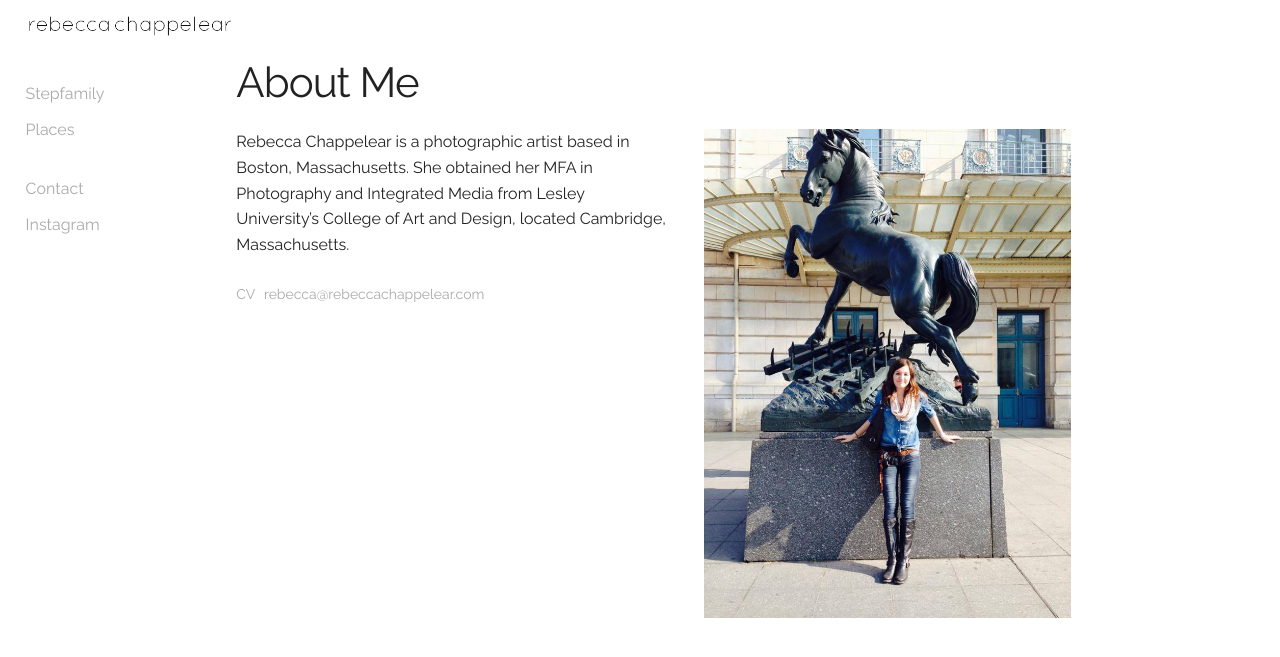
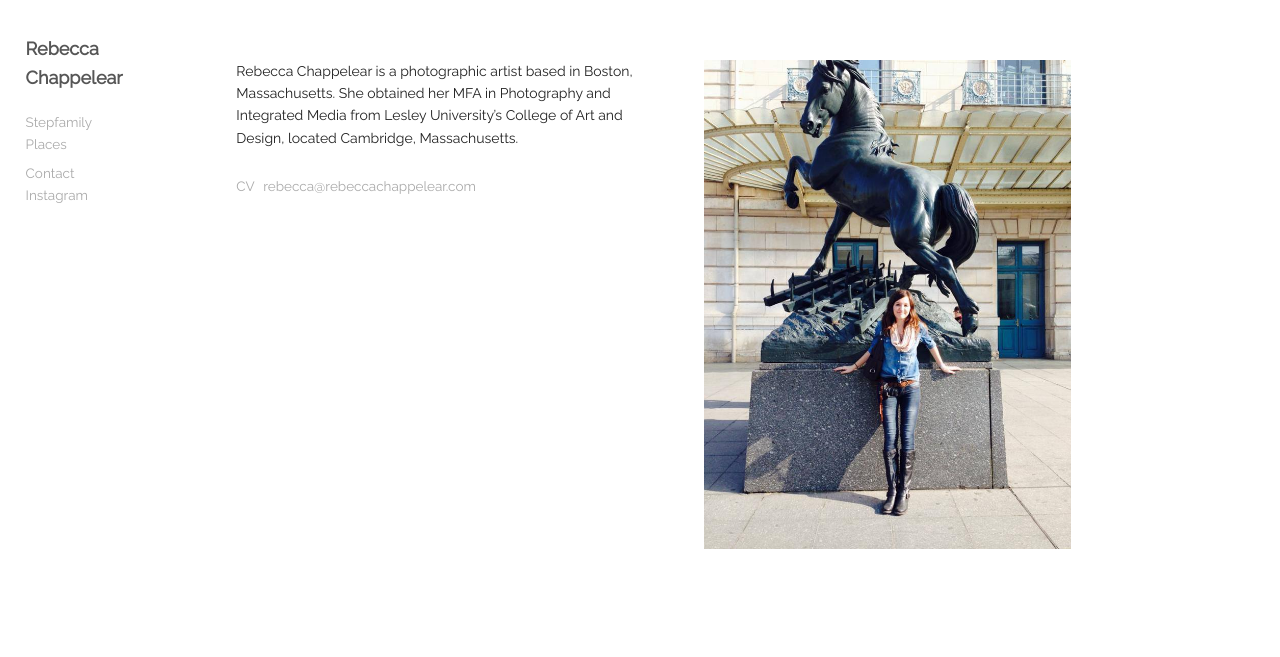
Before and after one commit to rchappelear/rchappelear.github.io, a Jekyll site: the page built from contact.html, in a window 1280 px wide. Shown: the top 657 px of the page. Built offline with Jekyll 4.4.1, drawn with Linux system fonts in a browser that asks for light colours; nearby versions of some CDN libraries.

Commit message:
Update link styles. Remove about title.

```diff
--- a/_includes/nav.html
+++ b/_includes/nav.html
@@ -1,11 +1,11 @@
 <div class="row">
-  <div class="twelve columns">
-    <ul class="nav">
+  <div class="twelve columns linksContainer">
+    <p class="logoText">Rebecca Chappelear</p>
+    <ul class="nav menuLinks">
       {% for page in site.projects %}
         <li><a href="{{ page.url }}">{{ page.title }}</a></li>
       {% endfor %}
-      <br />
-      <li><a href="/contact.html">Contact</a></li>
+      <li style="margin-top: 5%;"><a href="/contact.html">Contact</a></li>
       <li><a href="#">Instagram</a></li>
     </ul>
   </div>
--- a/_layouts/default.html
+++ b/_layouts/default.html
@@ -13,13 +13,12 @@
     <link rel="icon" type="image/png" href="/images/favicon.png"/>
   </head>
   <body>
-    {% include logo.html %}
-    <div class="wrapper">
+    <div class="wrapper pageContainer">
       <div class="row">
         <div class="two columns">
           {% include nav.html %}
         </div>
-        <div class="nine columns">
+        <div class="nine columns galleryContainer">
           {{ content }}
         </div>
       </div>
--- a/contact.html
+++ b/contact.html
@@ -3,13 +3,8 @@ layout: default
 title: About
 ---
 <div class="row">
-  <div class="twelve columns">
-    <h2>About Me</h2>
-  </div>
-</div>
-<div class="row">
   <div class="six columns">
-    <p style="font-size: 16px;">Rebecca Chappelear is a photographic artist based in Boston, Massachusetts. She obtained her MFA in Photography and Integrated Media from Lesley University’s College of Art and Design, located Cambridge, Massachusetts.</p>
+    <p style="font-size: 14px;">Rebecca Chappelear is a photographic artist based in Boston, Massachusetts. She obtained her MFA in Photography and Integrated Media from Lesley University’s College of Art and Design, located Cambridge, Massachusetts.</p>
     <p><a href="/files/rchappelear_2018_CV.pdf" class="aboutLink" target="_blank" style="margin-right: 2%">CV</a><a href="mailto:rebecca@rebeccachappelear.com" class="aboutLink">rebecca@rebeccachappelear.com</a></p>
 
   </div>
--- a/css/style.css
+++ b/css/style.css
@@ -37,7 +37,7 @@ li a:hover {
 .aboutLink {
   text-decoration: none;
   color: #aaaaaa;
-  font-size: 14px;
+  font-size: 13.5px;
 }
 
 .aboutLink:hover {
@@ -49,3 +49,30 @@ li a:hover {
   font-size: 18px;
   text-indent: 50px;
 }
+
+.menuLinks {
+  margin-top: -3.5%;
+}
+
+.menuLinks li {
+  margin-bottom: 0;
+  font-size: 13.5px;
+}
+
+.linksContainer {
+  margin-top: -2%;
+}
+
+.logoText {
+  color: #565656;
+  font-size: 18px;
+  font-weight: bold;
+}
+
+.pageContainer {
+  margin-top: 2%;
+}
+
+.galleryContainer {
+  margin-top: 1.75%;
+}
```
